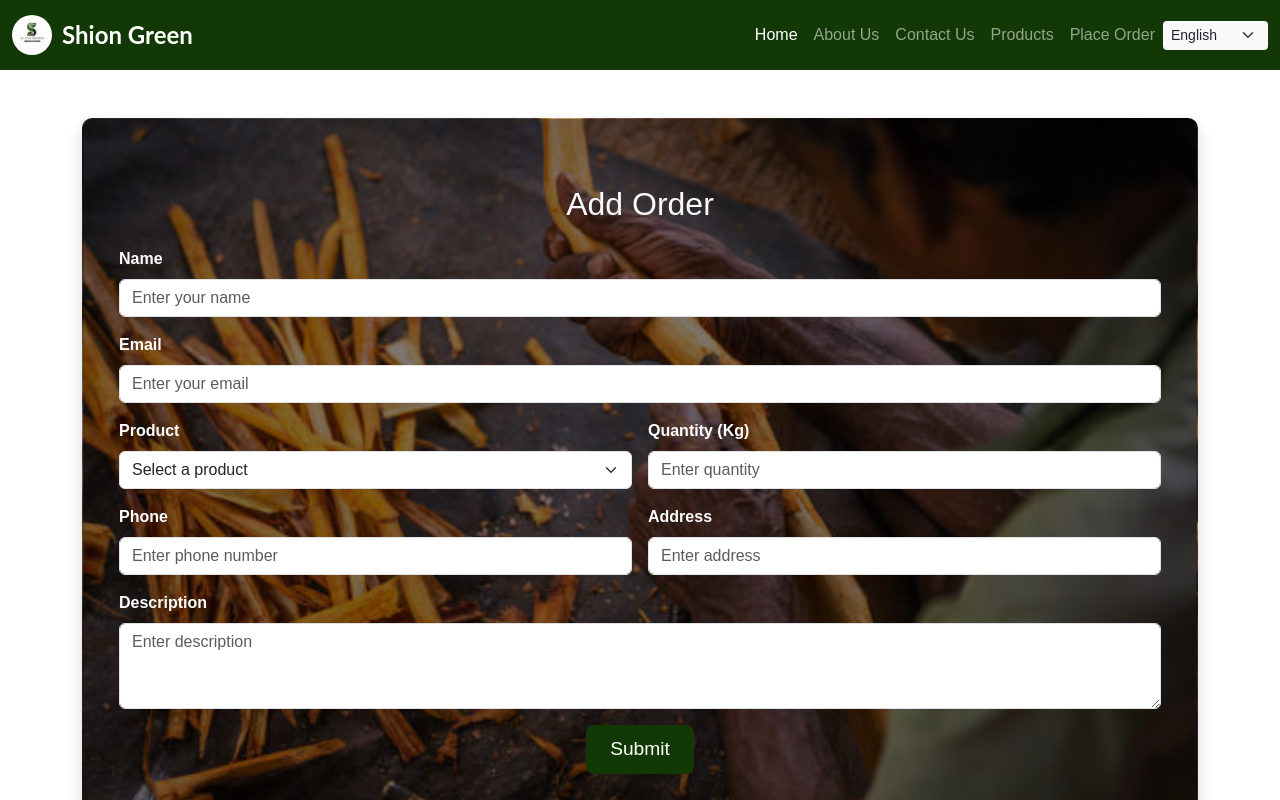
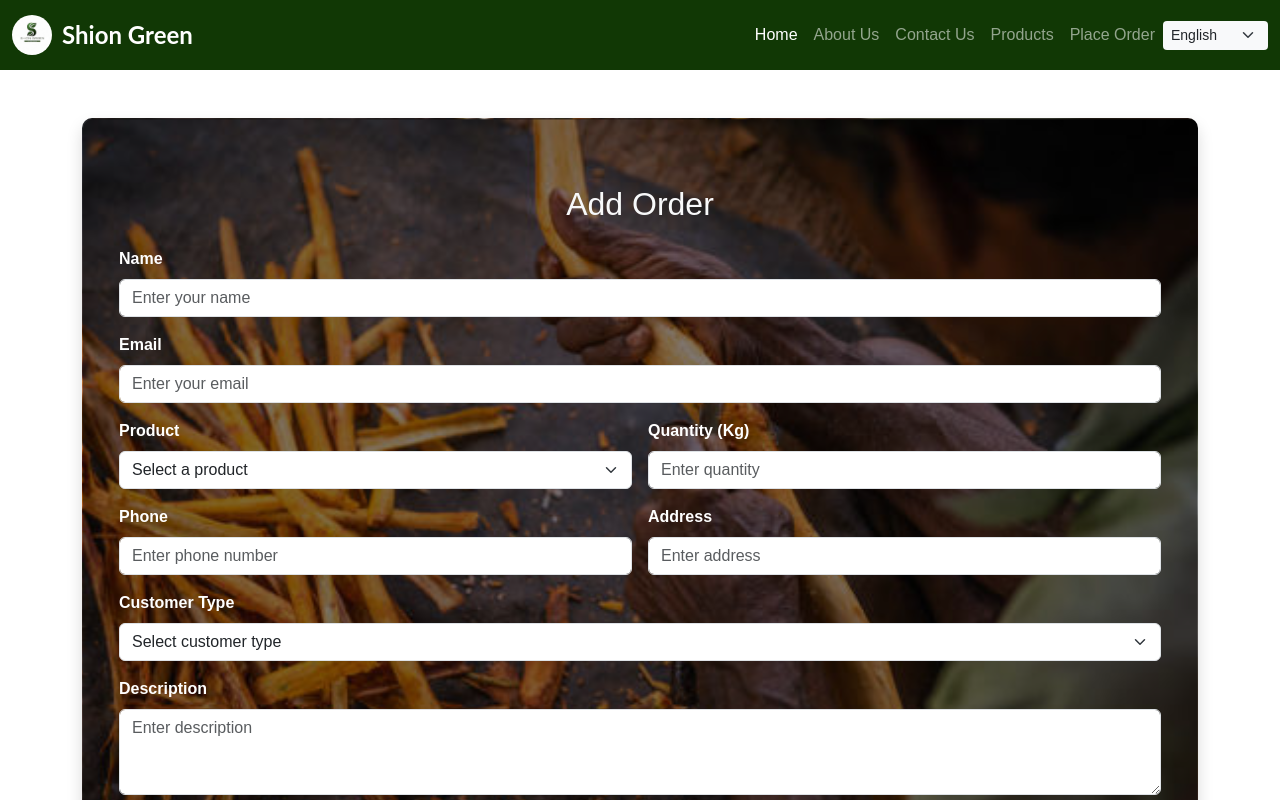
Before and after one commit to Dilki687/ShionGreen, a React (Create React App) app in the folder frontend/: page /orderform in a window 1280 px wide. Shown: the top 800 px of the page. Built offline with nearby package versions, Linux system fonts and the light colour scheme.

Commit message:
customerType

```diff
--- a/frontend/src/screens/AdminPage.js
+++ b/frontend/src/screens/AdminPage.js
@@ -40,12 +40,14 @@ const AdminPage = () => {
     doc.setFontSize(12);
 doc.text(`Order ID: #${order._id}`, doc.internal.pageSize.width / 2, 70, null, null, "center");
 doc.text(`Customer Name: ${order.name}`, doc.internal.pageSize.width / 2, 80, null, null, "center");
-    doc.text(`Product: ${order.product}`, doc.internal.pageSize.width / 2, 90, null, null, "center");
-    doc.text(`Quantity: ${order.quantity}`, doc.internal.pageSize.width / 2, 100, null, null, "center");
-    doc.text(`Phone: ${order.phone}`, doc.internal.pageSize.width / 2, 110, null, null, "center");
-    doc.text(`Address: ${order.address}`, doc.internal.pageSize.width / 2, 120, null, null, "center");
-    doc.text(`Description: ${order.description}`, doc.internal.pageSize.width / 2, 130, null, null, "center");
-    doc.text(`Email: ${order.email}`, doc.internal.pageSize.width / 2, 140, null, null, "center");
+doc.text(`Customer Type: ${order.customerType}`, doc.internal.pageSize.width / 2, 90, null, null, "center");
+doc.text(`Product: ${order.product}`, doc.internal.pageSize.width / 2, 100, null, null, "center");
+doc.text(`Quantity: ${order.quantity}`, doc.internal.pageSize.width / 2, 110, null, null, "center");
+doc.text(`Phone: ${order.phone}`, doc.internal.pageSize.width / 2, 120, null, null, "center");
+doc.text(`Address: ${order.address}`, doc.internal.pageSize.width / 2, 130, null, null, "center");
+doc.text(`Description: ${order.description}`, doc.internal.pageSize.width / 2, 140, null, null, "center");
+doc.text(`Email: ${order.email}`, doc.internal.pageSize.width / 2, 150, null, null, "center");
+
 
     // Status
     doc.text(`Status: ${order.status}`, doc.internal.pageSize.width / 2, 150, null, null, "center");
@@ -81,13 +83,14 @@ const AdminPage = () => {
       doc.setFontSize(12);
       doc.text(`Order ID: #${order._id}`, 10, yOffset);
 doc.text(`Customer Name: ${order.name}`, 10, yOffset + 10);
-      doc.text(`Product: ${order.product}`, 10, yOffset + 20);
-      doc.text(`Quantity: ${order.quantity}`, 10, yOffset + 30);
-      doc.text(`Phone: ${order.phone}`, 10, yOffset + 40);
-      doc.text(`Address: ${order.address}`, 10, yOffset + 50);
-      doc.text(`Description: ${order.description}`, 10, yOffset + 60);
-      doc.text(`Email: ${order.email}`, 10, yOffset + 70);
-      doc.text(`Status: ${order.status}`, 10, yOffset + 80);
+doc.text(`Customer Type: ${order.customerType}`, 10, yOffset + 20);
+doc.text(`Product: ${order.product}`, 10, yOffset + 30);
+doc.text(`Quantity: ${order.quantity}`, 10, yOffset + 40);
+doc.text(`Phone: ${order.phone}`, 10, yOffset + 50);
+doc.text(`Address: ${order.address}`, 10, yOffset + 60);
+doc.text(`Description: ${order.description}`, 10, yOffset + 70);
+doc.text(`Email: ${order.email}`, 10, yOffset + 80);
+doc.text(`Status: ${order.status}`, 10, yOffset + 90);
 
       // Add a horizontal line after each order
       doc.setLineWidth(0.5);
@@ -150,12 +153,14 @@ const AdminPage = () => {
                 <div className="card-body">
                   <h5 className="card-title">Order ID: #{order._id}</h5>
                   <p className="card-text"><strong>Customer Name:</strong> {order.name}</p>
+<p className="card-text"><strong>Customer Type:</strong> {order.customerType}</p>
 <p className="card-text"><strong>Product:</strong> {order.product}</p>
 <p className="card-text"><strong>Quantity:</strong> {order.quantity}</p>
 <p className="card-text"><strong>Phone:</strong> {order.phone}</p>
 <p className="card-text"><strong>Address:</strong> {order.address}</p>
 <p className="card-text"><strong>Description:</strong> {order.description}</p>
 <p className="card-text"><strong>Email:</strong> {order.email}</p>
+
 
                   <div className="d-flex justify-content-between align-items-center">
                     <span className={`badge ${order.status === 'Completed' ? 'bg-success' : order.status === 'Pending' ? 'bg-warning' : 'bg-danger'}`}>
--- a/frontend/src/screens/OrderForm.js
+++ b/frontend/src/screens/OrderForm.js
@@ -11,6 +11,7 @@ const OrderForm = () => {
     phone: "",
     address: "",
     description: "",
+    customerType: "", // New field for customer type
   });
 
   const handleInputChange = (e) => {
@@ -32,7 +33,6 @@ const OrderForm = () => {
 
       const result = await response.json();
       if (response.ok) {
-        // SweetAlert for success
         swal({
           title: "Success!",
           text: "Order submitted successfully!",
@@ -47,9 +47,9 @@ const OrderForm = () => {
           phone: "",
           address: "",
           description: "",
+          customerType: "", // Reset customer type
         });
       } else {
-        // SweetAlert for error
         swal({
           title: "Error",
           text: result.message,
@@ -59,7 +59,6 @@ const OrderForm = () => {
       }
     } catch (error) {
       console.error("Error submitting form:", error);
-      // SweetAlert for error
       swal({
         title: "Error",
         text: "An error occurred while submitting the form.",
@@ -129,9 +128,8 @@ const OrderForm = () => {
                   <option value="" disabled>
                     Select a product
                   </option>
-                  <option value="Product 1">Product 1</option>
-                  <option value="Product 2">Product 2</option>
-                  <option value="Product 3">Product 3</option>
+                  <option value="Product 1">Cinnamon</option>
+                  <option value="Product 2">Pepper</option>
                 </select>
               </div>
               <div className="col-md-6">
@@ -191,6 +189,30 @@ const OrderForm = () => {
               </div>
             </div>
 
+            {/* Customer Type */}
+            <div className="mb-3">
+              <label
+                htmlFor="customerType"
+                className="form-label order-form-label"
+              >
+                Customer Type
+              </label>
+              <select
+                className="form-select"
+                id="customerType"
+                name="customerType"
+                value={formData.customerType}
+                onChange={handleInputChange}
+                required
+              >
+                <option value="" disabled>
+                  Select customer type
+                </option>
+                <option value="Individual">Individual</option>
+                <option value="Company">Company</option>
+              </select>
+            </div>
+
             {/* Description */}
             <div className="mb-3">
               <label
```
Also changed, not shown: 2 other files (tests, documents, lock files or other folders). Lines whose indentation alone changed are shown as unchanged.
